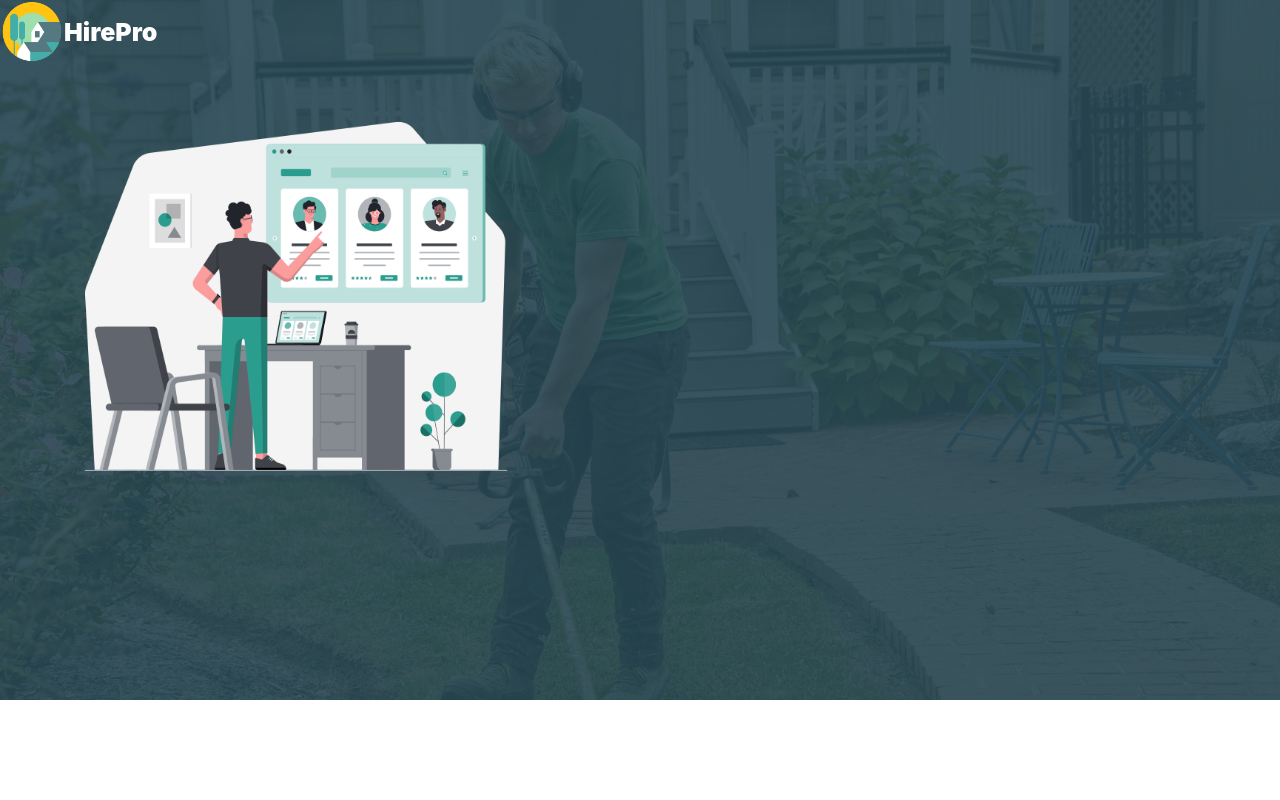
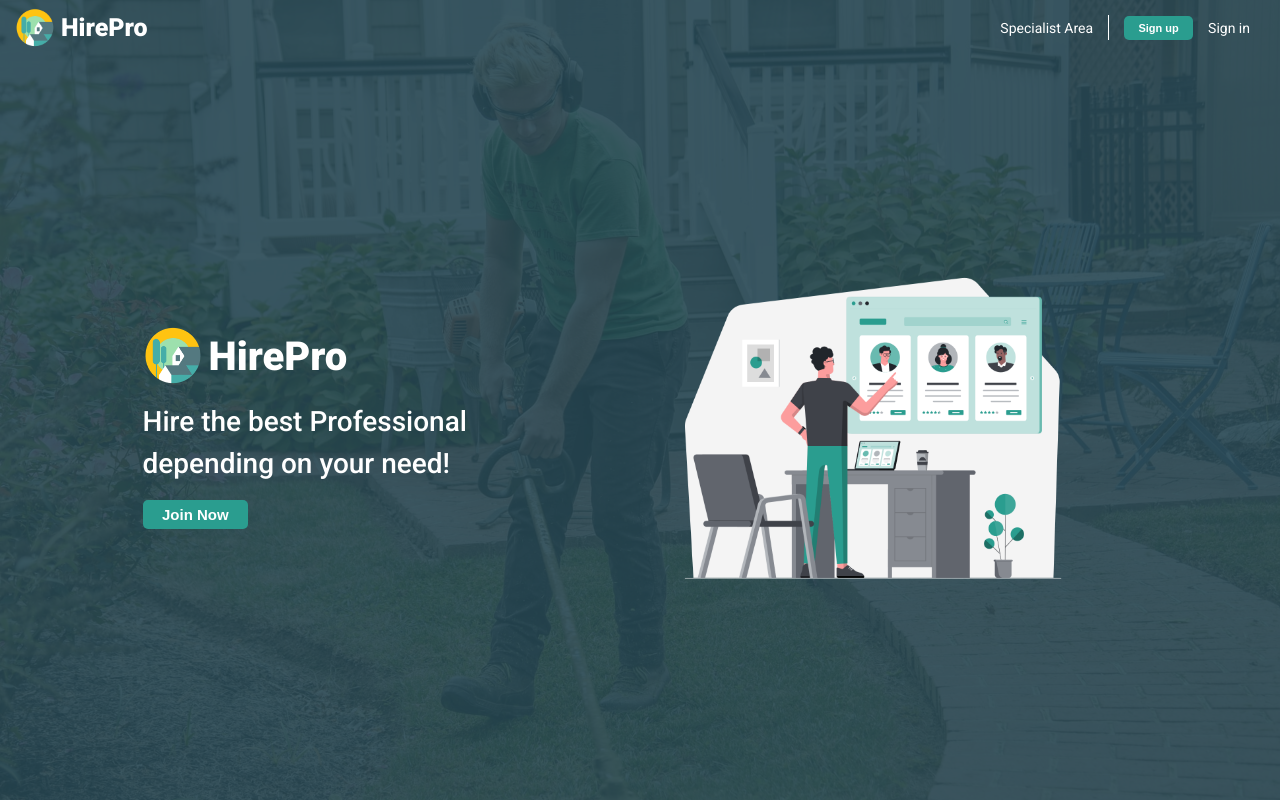
Before and after one commit to fouzanmohd/HireMarket, a React (Create React App) app: page / in a window 1280 px wide. Built offline with nearby package versions, Linux system fonts and the light colour scheme.

Commit message:
header and nav design improvised

```diff
--- /dev/null
+++ b/src/components/Button/index.jsx
@@ -0,0 +1,30 @@
+import React from 'react';
+import styled from 'styled-components';
+
+
+const ButtonWrapper = styled.button`
+color:#fff;
+background-color:#2a9d8f;
+padding: 6px 1.3em;
+font-size: ${({size})=>size? size + "px" : "15px"};
+font-weight:600;
+border:none;
+outline:none;
+border-radius:5px;
+float:left;
+cursor:pointer;
+transition: all 0.2s ease-in-out;
+
+&:hover{
+    background-color:#2a9e77;
+}
+&:focus {
+    outline:none;
+}
+
+
+`;
+export const Button = (props)=> {
+    const {size} = props
+    return <ButtonWrapper size = {size}>{props.children}</ButtonWrapper>
+}
--- /dev/null
+++ b/src/components/Navbar/index.jsx
@@ -0,0 +1,46 @@
+import React from 'react';
+import styled from 'styled-components';
+import { BrandLogo } from './../brandLogo/index';
+import { Button } from './../Button/index';
+
+const NavBarContainer = styled.div`
+width:100%;
+height:60px;
+padding: 0 15px;
+display:flex;
+align-items:center;
+justify-content:space-between;
+`;
+const NavLinkContainer = styled.div`
+height:100%;
+display:flex;
+align-items:center
+`;
+const NavLinks = styled.a`
+text-decoration:none;
+color: #fff;
+display:flex;
+font-size:14px;
+cursor:pointer;
+margin-right:15px;
+margin-left:15px;
+
+`;
+
+const Seperator = styled.div`
+height:45%;
+width:1px;
+background-color:#fff;
+margin-right:15px;
+`;
+export const NavBar=(props)=>{
+    return <NavBarContainer>
+        <BrandLogo />
+        <NavLinkContainer>
+        <NavLinks>Specialist Area</NavLinks>
+        <Seperator/>
+        <Button size={11}>Sign up</Button>
+        <NavLinks>Sign in</NavLinks>
+        </NavLinkContainer>
+    </NavBarContainer>
+}
--- a/src/components/brandLogo/index.jsx
+++ b/src/components/brandLogo/index.jsx
@@ -8,12 +8,13 @@
 `;
 
 const LogoImage = styled.div`
-width: ${({ size })=> size ? size + "px" : "4em"};
-height: ${({ size })=> size ? size + "px" : "4em"};
+width: ${({ size })=> size ? size + "px" : "2.5em"};
+height: ${({ size })=> size ? size + "px" : "2.5em"};
 img{
     height:100%;
     width:100%;
 }
+margin-right:6px;
 `;
 
 const LogoTitle = styled.h2`
@@ -24,13 +25,13 @@
 `;
 
 export const BrandLogo = (props) => {
-  const { size } = props;
+  const { textSize,logoSize } = props;
   return (
     <BrandLogoContainer>
-      <LogoImage size={size}>
+      <LogoImage size={logoSize}>
         <img src={LogoImg} alt="hirepro" />
       </LogoImage>
-      <LogoTitle size={size}>HirePro</LogoTitle>
+      <LogoTitle size={textSize}>HirePro</LogoTitle>
     </BrandLogoContainer>
   );
 };
--- a/src/containers/Homepage/index.jsx
+++ b/src/containers/Homepage/index.jsx
@@ -1,6 +1,11 @@
 import React from "react";
 import { PageContainer } from "../../components/pageContainer";
 import { TopSection } from './topSection';
+import { NavBar } from './../../components/Navbar/index';
 export const Homepage = (props) => {
-  return <PageContainer><TopSection /></PageContainer>;
+  return (<PageContainer>
+    <TopSection>
+      <NavBar />
+    </TopSection>
+  </PageContainer>);
 };
--- a/src/containers/Homepage/topSection.jsx
+++ b/src/containers/Homepage/topSection.jsx
@@ -1,12 +1,13 @@
-import React from 'react';
-import styled from 'styled-components'
-import TopSectionBackgroundImg from '../../images/landing-page.jpg'
-import TopSectionBestImg from '../../images/best-img.png'
-import { BrandLogo } from './../../components/brandLogo/index';
+import React from "react";
+import styled from "styled-components";
+import TopSectionBackgroundImg from "../../images/landing-page.jpg";
+import TopSectionBestImg from "../../images/best-img.png";
+import {Button} from '../../components/Button'
+import { BrandLogo } from "./../../components/brandLogo/index";
 const TopSectionContainer = styled.div`
   width: 100%;
-height: 700px;
-background:url(${TopSectionBackgroundImg});
+  height: 100vh;
+  background: url(${TopSectionBackgroundImg});
   background-position: 0px -120px;
   background-size: cover;
 `;
@@ -14,44 +15,68 @@
 const BackgroundFilter = styled.div`
   width: 100%;
   height: 100%;
-background-color:rgba(38,70,83,0.9);
-display:flex;
+  background-color: rgba(38, 70, 83, 0.9);
+  display: flex;
   flex-direction: column;
 `;
 
 const TopSectionInnerContainer = styled.div`
-height:100%;
-width:100%;
-display:flex;
-align-items:center;
+  height: 100%;
+  width: 100%;
+  display: flex;
+  align-items: center;
   justify-content: space-evenly;
 `;
 
 const StandoutImage = styled.div`
-width: 37em;
-height:29em;
+  width: 33em;
+  height: 25em;
 
-img{
-    width:100%;
-    height:100%;
+  img {
+    width: 100%;
+    height: 100%;
   }
 `;
 
 const LogoContainer = styled.div`
+  display: flex;
+  flex-direction: column;
+`;
+
+const Marginer=styled.div`
+margin-top:15px
+`;
+const TopSectionText = styled.h3`
+margin:0;
+line-height:1.5;
+font-weight:500;
+font-size:28px;
+color:#fff;
 display:flex;
-flex-direction: column`;
-const Title = styled.h2`
-margin: 0;
-font-size:24px;
-line-height:1.7;
-color:#fff;
 `;
-export const TopSection = () => {
+export const TopSection = (props) => {
+    const {children} = props
+  return (
+    <TopSectionContainer>
+      <BackgroundFilter>
+      {children}
+        <TopSectionInnerContainer>
+          <LogoContainer>
+            <BrandLogo logoSize = {60} textSize={40} />
+          <Marginer>
+          <TopSectionText>Hire the best Professional</TopSectionText>
+          <TopSectionText>depending on your need!</TopSectionText>
+          </Marginer>
+          <Marginer>
 
-    return <TopSectionContainer>
-        <BackgroundFilter>
-          <LogoContainer><BrandLogo /></LogoContainer>
-            <StandoutImage><img src={TopSectionBestImg} alt=""/></StandoutImage>
+          <Button>Join Now</Button>
+          </Marginer>
+          </LogoContainer>
+          <StandoutImage>
+            <img src={TopSectionBestImg} alt="" />
+          </StandoutImage>
+        </TopSectionInnerContainer>
       </BackgroundFilter>
     </TopSectionContainer>
-}
+  );
+};
--- a/src/index.css
+++ b/src/index.css
@@ -1,4 +1,4 @@
-
+@import url('https://fonts.googleapis.com/css2?family=Roboto:wght@300;400;500;700;900&display=swap');
 html,body {
   width: 100%;
   height: 100%;
@@ -9,7 +9,7 @@
 }
 body {
   margin: 0;
-  font-family: -apple-system, BlinkMacSystemFont, 'Segoe UI', 'Roboto', 'Oxygen',
+  font-family:  'Roboto', 'Oxygen',
     'Ubuntu', 'Cantarell', 'Fira Sans', 'Droid Sans', 'Helvetica Neue',
     sans-serif;
   -webkit-font-smoothing: antialiased;
```
Also changed, not shown: 1 other file (tests, documents, lock files or other folders). Lines whose indentation alone changed are shown as unchanged.
